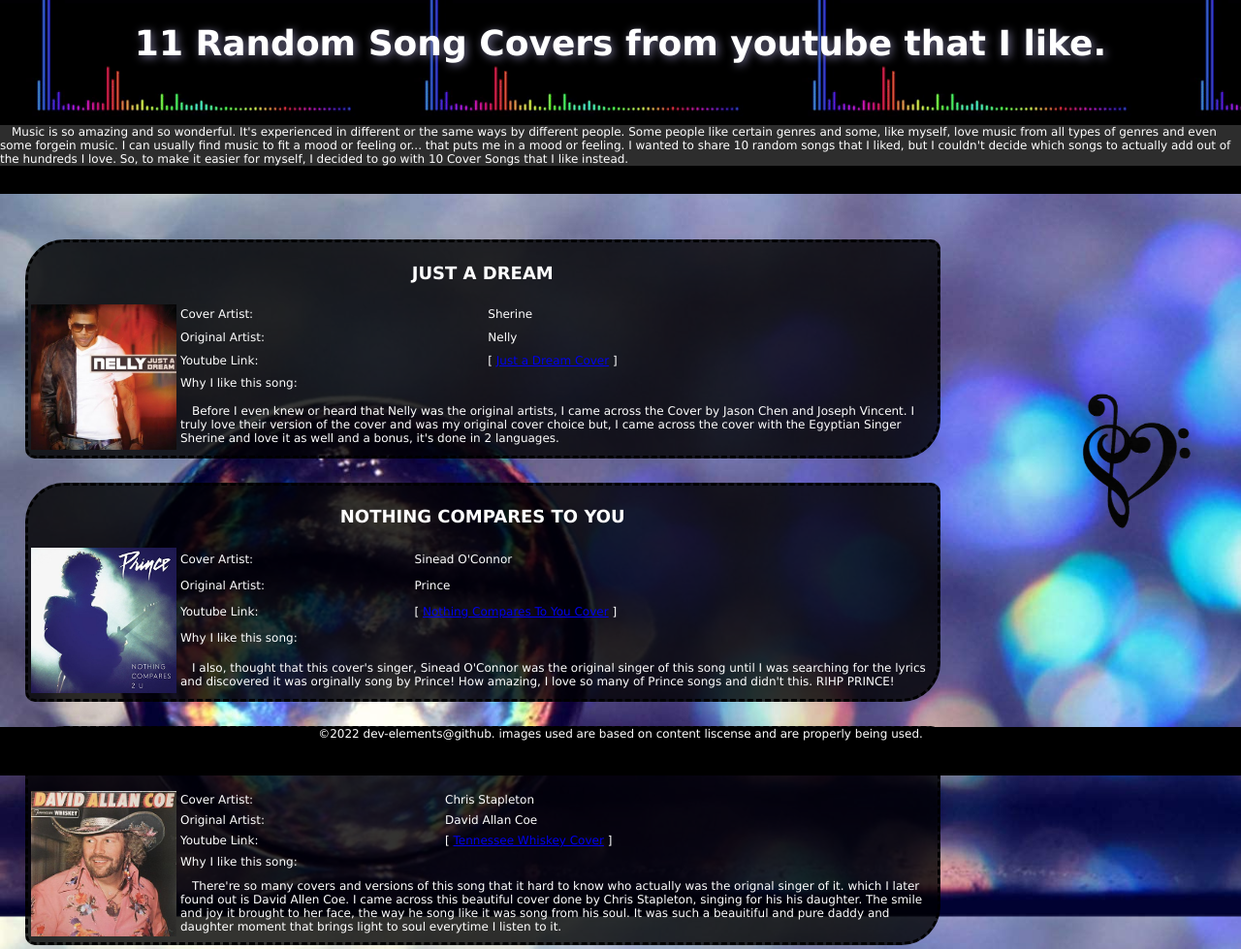
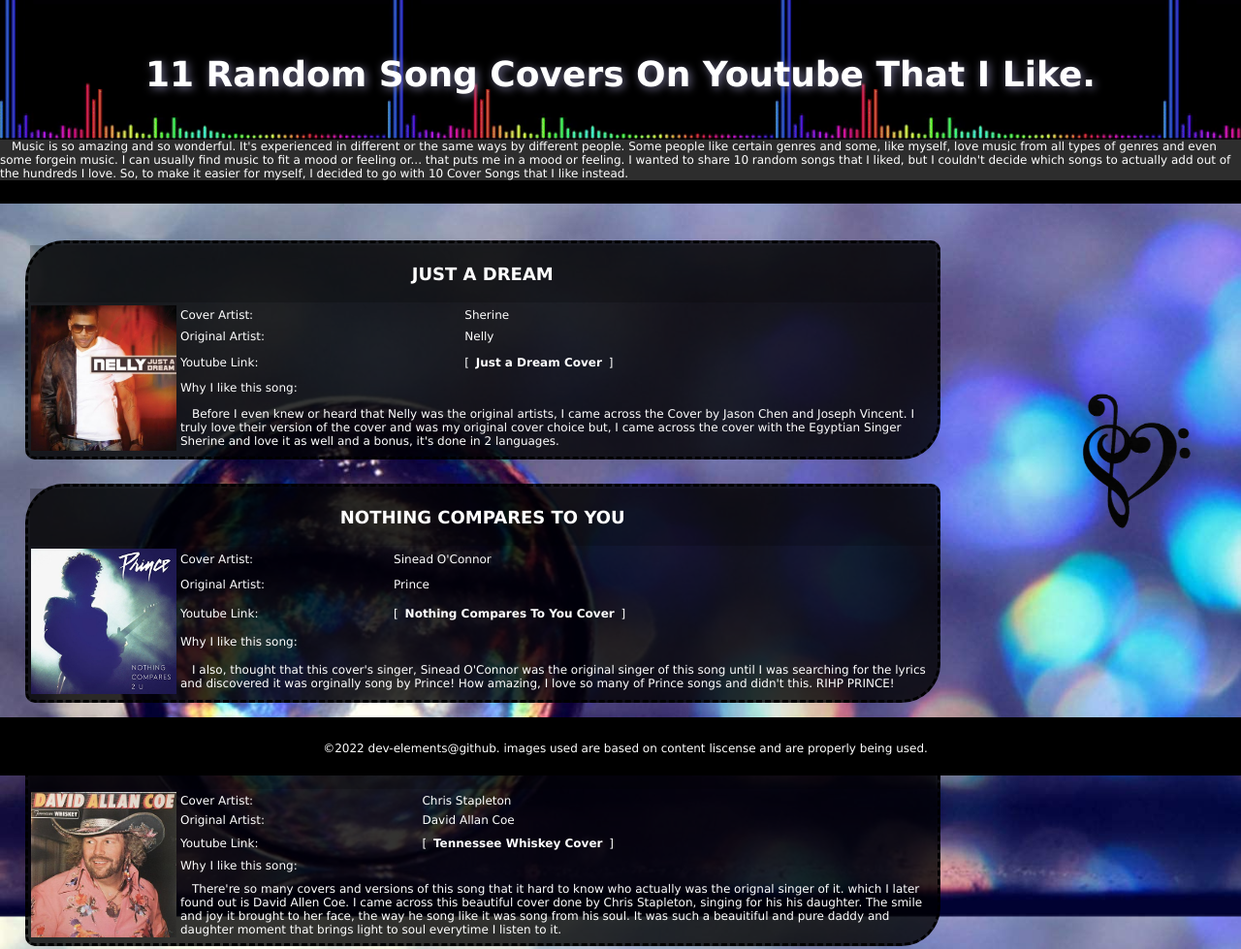
Before and after one commit to STL-LC101-Sept-22/js-assignment-4-html-me-something-dev-elements, a website: page index.html in a window 1280 px wide. Shown: the top 979 px of the page at 97% size. Drawn offline with Linux system fonts and the light colour scheme.

Commit message:
still learning how to push from local. finished styling

```diff
--- a/index.html
+++ b/index.html
@@ -1,14 +1,14 @@
 <!DOCTYPE html>
 <html>
    <head>
-      <title>- 11 Song Covers That I like -</title>
+      <title>- 11 Random Song Covers [On Youtube] That I Like  -</title>
          <link rel = "stylesheet" type = "text/css" href = "styles.css">
 
    </head>
    <!-- Write your HTML in this file! -->
    <body>
       <header id = "header_bg_img">
-         <h1>11 Random Song Covers from youtube that I like.</h1>
+         <h1>11 Random Song Covers On Youtube That I Like.</h1>
  <p>&emsp;Music is so amazing and so wonderful. It's experienced in different or the same ways by different people. Some people like certain genres and some, like myself, love music from all types of genres and even some forgein music. I can usually find music to fit a mood or feeling or... that puts me in a mood or feeling. I wanted to share 10 random songs that I liked, but I couldn't decide which songs to actually add out of the hundreds I love. So, to make it easier for myself, I decided to go with 10 Cover Songs that I like instead.</p>
       </header>
       <main>
@@ -18,7 +18,7 @@
          <section>
             <table>
                <tr>
-                  <th colspan = "3"><h3>JUST A DREAM</h3></th>
+                  <th colspan = "3" class = "th"><h3>JUST A DREAM</h3></th>
                </tr>
                <tr>
                   <td rowspan = "5"><img src = "images/nelly.jpg" alt = "The Original Artist - Nelly - Just A Dream - Image"></td>
@@ -43,7 +43,7 @@
          <!-- 2 NOTHING COMPARES TO YOU-->
          <section>
             <table>
-                  <th colspan ="3"><h3>NOTHING COMPARES TO YOU</h3></th>
+                  <th colspan ="3" class = "th"><h3>NOTHING COMPARES TO YOU</h3></th>
                </tr>
                <tr>
                   <td rowspan = "5"><img src = "images/prince.jpg" alt = "The Original Artist - Prince - Nothing Compares To You - Image"></td>
@@ -69,7 +69,7 @@
          <section>
             <table>
                <tr>
-                  <th colspan ="3"><h3>TENNESSEE WHISKEY</h3></th>
+                  <th colspan ="3" class = "th"><h3>TENNESSEE WHISKEY</h3></th>
                </tr>
                <tr>
                   <td rowspan = "5"><img src = "images/david_allen_coe.jpg" alt = "The Original Artist - David Allen Coe - Tennessee Whiskey - Image"></td>
@@ -95,7 +95,7 @@
          <section>
             <table>
                <tr>
-                  <th colspan ="3"><h3>AT LAST</h3></th>
+                  <th colspan ="3" class = "th"><h3>AT LAST</h3></th>
                </tr>
                <tr>
                   <td rowspan = "5"><img src = "images/etta_james.jpg" alt = "The Original Artist - Etta James - At Last - Image"></td>
@@ -121,7 +121,7 @@
          <section>
             <table>
                <tr>
-                  <th colspan ="3"><h3>STRONGER</h3></th>
+                  <th colspan ="3" class = "th"><h3>STRONGER</h3></th>
                </tr>
                <tr>
                   <td rowspan = "5"><img src = "images/kayne_west.jpg" alt = "The Original Artist - Kayne West - Stronger - Image"></td>
@@ -147,7 +147,7 @@
          <section>
             <table>
                <tr>
-                  <th colspan ="3"><h3>BAD ROMANCE</h3></th>
+                  <th colspan ="3" class = "th"><h3>BAD ROMANCE</h3></th>
                </tr>
                <tr>
                   <td rowspan = "5"><img src = "images/lady_gaga.png" alt = "The Original Artist - Lady Gaga - Bad Romance - Image"></td>
@@ -173,7 +173,7 @@
          <section>
             <table>
                <tr>
-                  <th colspan ="3"><h3>CRUISIN</h3></th>
+                  <th colspan ="3" class = "th"><h3>CRUISIN</h3></th>
                </tr>
                <tr>
                   <td rowspan = "5"><img src = "images/smokey_robinson.jpg" alt = "The Original Artist - Smokey Robinson - Cruisin - Image"></td>
@@ -199,7 +199,7 @@
          <section>
             <table>
                <tr>
-                  <th colspan ="3"><h3>SAY SOMETHING</h3></th>
+                  <th colspan ="3" class = "th"><h3>SAY SOMETHING</h3></th>
                </tr>
                <tr>
                   <td rowspan = "5"><img src = "images/a_great_big_world.jpg" alt = "The Original Artist -A Great Big World - Say Something - Image"></td>
@@ -225,7 +225,7 @@
          <section>
             <table>
                <tr>
-                  <th colspan ="3"><h3>RADIO ACTIVE</h3></th>
+                  <th colspan ="3" class = "th"><h3>RADIO ACTIVE</h3></th>
                </tr>
                <tr>
                   <td rowspan = "5"><img src = "images/imagine_dragons.jpg" alt = "The Original Artist - Imagine Dragons - RadioActive - Image"></td>
@@ -251,7 +251,7 @@
          <section>
             <table>
                <tr>
-                  <th colspan ="3"><h3>FIX YOU</h3></th>
+                  <th colspan ="3" class = "th"><h3>FIX YOU</h3></th>
                </tr>
                <tr>
                   <td rowspan = "5"><img src = "images/cold_play.jpg" alt = "The Original Artist - Cold Play - Fix You - Image"></td>
@@ -277,7 +277,7 @@
                   <section>
                      <table>
                         <tr>
-                           <th colspan ="3"><h3>THATS WHAT I LIKE</h3></th>
+                           <th colspan ="3" class = "th"><h3>THATS WHAT I LIKE</h3></th>
                         </tr>
                         <tr>
                            <td rowspan = "5"><img src = "images/bruno_mars.jpg" alt = "The Original Artist - Bruno Mars - Thats What I like - Image"></td>
@@ -299,12 +299,13 @@
                   <td colspan = "2">&emsp;The original singer, Bruno Mars, has his own style of music which I love! Very creative and talent. There's so much repetition in the music business and it's refreshing to get something unique. Other singers with their own style that I love are: Michael Jackson - his dancing is unmatched and Prince. AHMIR, the group that did this cover have amazing voices. I hope to hear more from them in the future.</td>
                      </table>
                   </section>
-   </article>
-   </main>
+                  <br>
+   </article> <br>
+   </main> <br>
    <br>
    <footer>
-         &copy;2022 dev-elements@github.
-      images used are based on content liscense and are properly being used.
+         <span>&copy;2022 dev-elements@github.
+      images used are based on content liscense and are properly being used.</span>
    </footer>
    </body>
 </html>
--- a/styles.css
+++ b/styles.css
@@ -12,9 +12,27 @@
     background-size: cover;
 }
 
+article {
+    padding-bottom: 22%;
+}
+
+a:link, a:visited {
+    color: rgb(255, 255, 255);
+    font-weight: bold;
+    text-align: center;
+    text-decoration: none;
+    display: inline-block;
+    border: dashed rgba(59, 59, 59, 0.0);
+  }
+
+  a:hover, a:active {
+    color: rgb(0, 255, 68);
+    border: dotted rgba(0, 255, 68, 0.774);
+  }
+
 
 header {
-    height: 200px;
+    height: 210px;
     width: 100%;
     position: relative;
     position: fixed;
@@ -26,14 +44,16 @@
 p {
     background-color: rgba(59, 59, 59, 0.774);
     position: relative;
-    top: 20%;
+    top: 26%;
 }
 
 h1 {
     text-align: center;
     font-size: 300%;
     color: white;
+    position: relative;
     text-shadow: 2px 2px 10px rgb(115, 112, 144);
+    top: 15%;
 }
 
 h3 {
@@ -47,7 +67,7 @@
 }
 
 #header_bg_img {
-    background-image: url("images/soundwave.gif");
+    background-image: url("images/soundwaves.gif");
     background-size: contain;
     background-size: 50vh;
 }
@@ -72,7 +92,7 @@
     padding: 10px;
     position: relative;
     top: 8%;
-    clear:both
+
 }
 
 table {
@@ -86,10 +106,15 @@
     border: 2px hidden;
 }
 
+.th {
+    background-color: rgba(0, 0, 0, 0.2);
+}
+
 footer {
     width: 100%;
     height: 50px;
     text-align: center;
+    padding: 5px;
     background-color: black;
     position: relative;
     position: fixed;
@@ -97,3 +122,10 @@
     left: 0%;
     z-index: 5;
 }
+
+span {
+    padding: 5px 5px;;
+    position: relative;
+    display:inline-block;
+    top: 30%;
+}
```
Also changed, not shown: images/soundwave.gif (deleted), images/soundwaves.gif (added).
